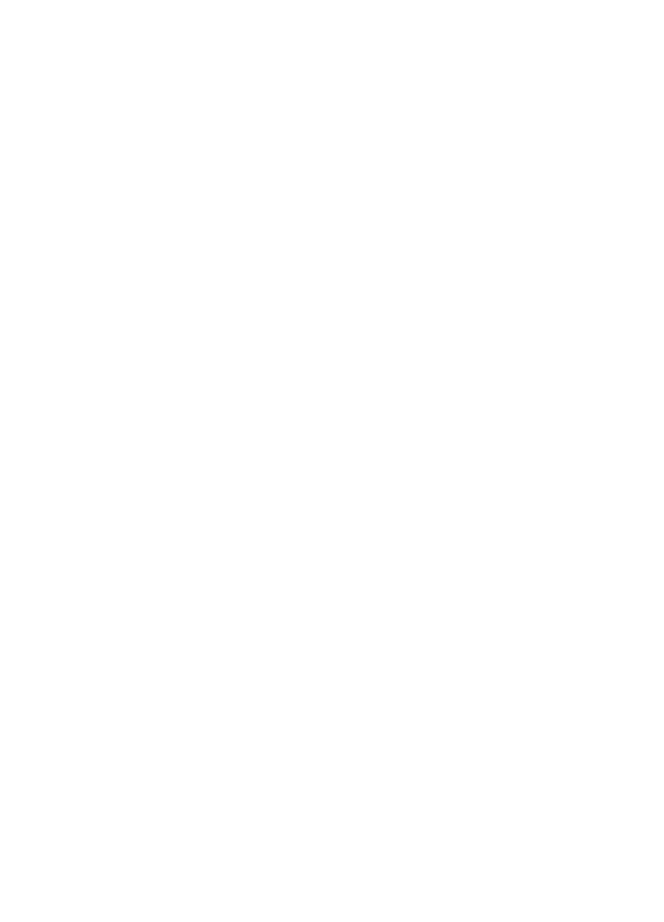
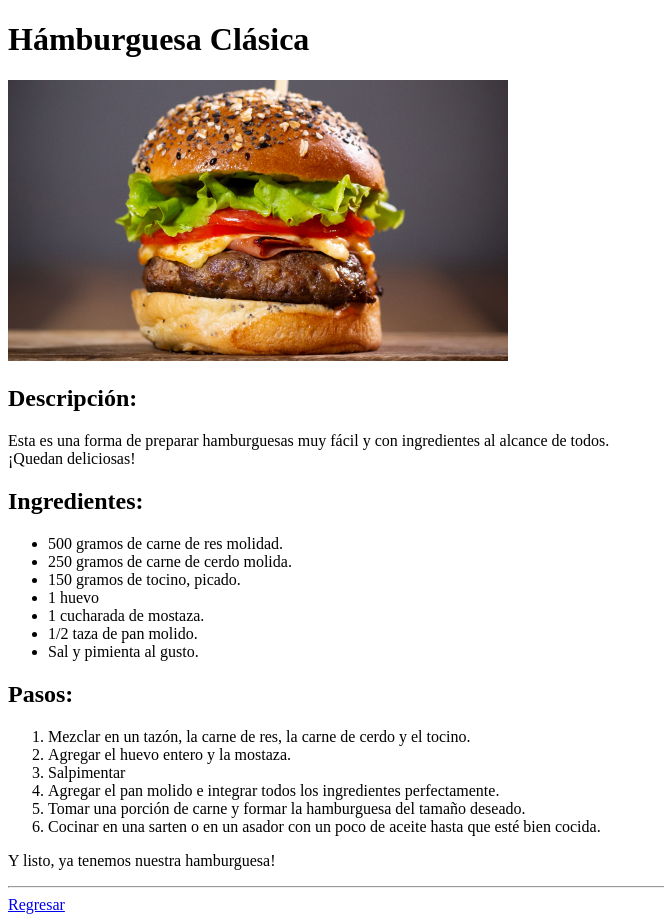
Before and after one commit to AyrtonTV/odin-recipes, a plain HTML site: page recipes/hamburguesa.html in a window 1280 px wide. Shown: the whole page, without its empty margins (0-664 px from the left). Before the commit the page ends 800 px from the top, so only its background shows below. Drawn offline with Linux system fonts and the light colour scheme.

Commit message:
Agregando carpeta img con archivos del proyecto. Terminando hamburguesa.html

```diff
--- a/recipes/hamburguesa.html
+++ b/recipes/hamburguesa.html
@@ -1,12 +1,37 @@
 <!DOCTYPE html>
-<html lang="en">
+<html lang="es">
 <head>
     <meta charset="UTF-8">
     <meta http-equiv="X-UA-Compatible" content="IE=edge">
     <meta name="viewport" content="width=device-width, initial-scale=1.0">
-    <title>Document</title>
+    <title>Hámburguesa Clásica</title>
 </head>
 <body>
-
+    <h1>Hámburguesa Clásica</h1>
+    <img src="../img/hamburguesa.jpg" alt="Hamburguesa" width="500px">
+    <h2>Descripción:</h2>
+    <p>Esta es una forma de preparar hamburguesas muy fácil y con ingredientes al alcance de todos.<br>¡Quedan deliciosas!</p>
+    <h2>Ingredientes:</h2>
+    <ul>
+        <li>500 gramos de carne de res molidad.</li>
+        <li>250 gramos de carne de cerdo molida.</li>
+        <li>150 gramos de tocino, picado.</li>
+        <li>1 huevo</li>
+        <li>1 cucharada de mostaza.</li>
+        <li>1/2 taza de pan molido.</li>
+        <li>Sal y pimienta al gusto.</li>
+    </ul>
+    <h2>Pasos:</h2>
+    <ol>
+        <li>Mezclar en un tazón, la carne de res, la carne de cerdo y el tocino.</li>
+        <li>Agregar el huevo entero y la mostaza.</li>
+        <li>Salpimentar</li>
+        <li>Agregar el pan molido e integrar todos los ingredientes perfectamente.</li>
+        <li>Tomar una porción de carne y formar la hamburguesa del tamaño deseado.</li>
+        <li>Cocinar en una sarten o en un asador con un poco de aceite hasta que esté bien cocida.</li>
+    </ol>
+    <p>Y listo, ya tenemos nuestra hamburguesa!</p>
+    <hr>
+    <a href="../index.html">Regresar</a>
 </body>
 </html>
```
Also changed, not shown: index.html (+2 -2 lines), recipes/costillas.html (+1 -1 lines), recipes/flautas.html (+1 -1 lines), img/flautas.jpg (added), img/hamburguesa.jpg (added), 1 other file.
